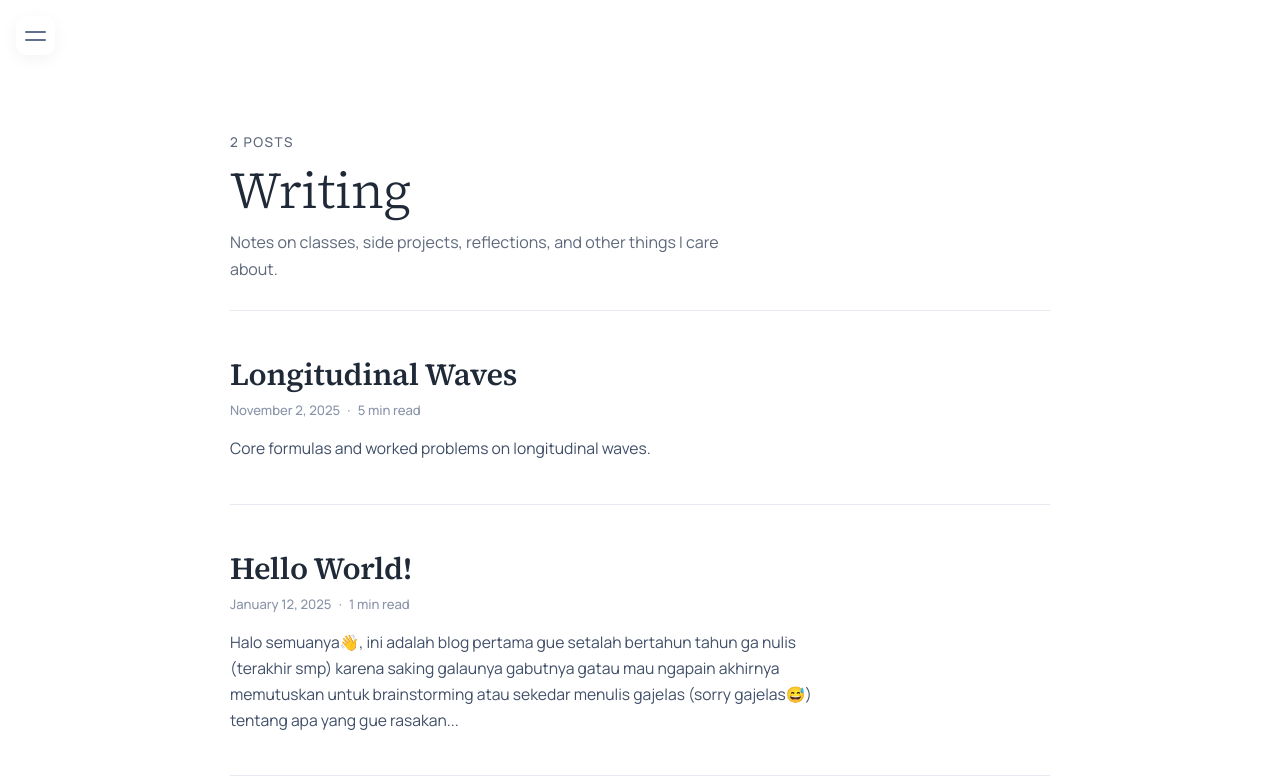
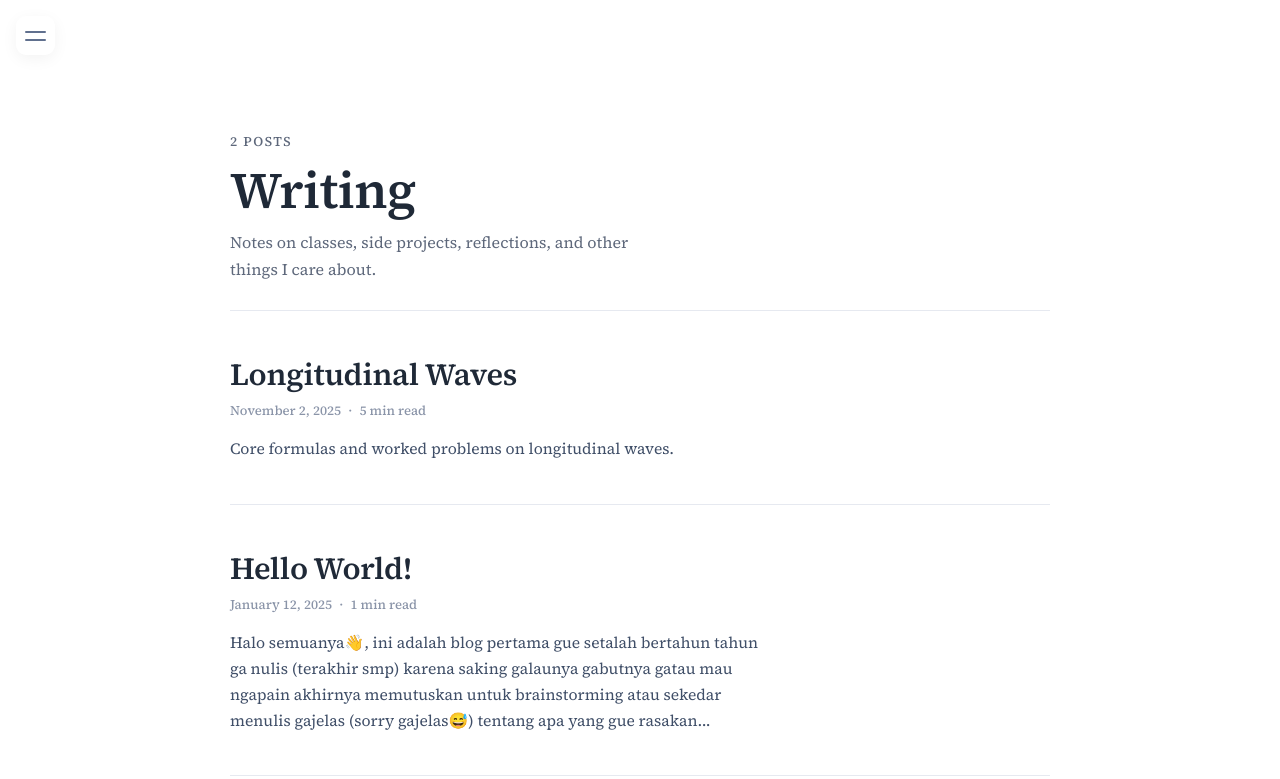
Before and after one commit to muhammadakfz/personal-site, an Astro site: page /blog in a window 1280 px wide. Built offline with nearby package versions, Linux system fonts and the light colour scheme; Astro itself is replaced by a stand-in of ours.

Commit message:
style: update body typography and redesign profile action buttons

```diff
--- a/src/pages/blog/index.astro
+++ b/src/pages/blog/index.astro
@@ -62,7 +62,7 @@ const sortedPosts = posts.sort(
 >
   <section class="page-heading">
     <p class="eyebrow">{sortedPosts.length} posts</p>
-    <h1 class="page-title yellowtail-regular">Writing</h1>
+    <h1 class="page-title">Writing</h1>
     <p class="page-summary">Notes on classes, side projects, reflections, and other things I care about.</p>
   </section>
 
--- a/src/styles/global.css
+++ b/src/styles/global.css
@@ -31,14 +31,15 @@ html {
 }
 
 body {
-	font-family: var(--font-sans);
-	font-size: 16px;
+	font-family: var(--font-serif);
+	font-size: 1.05rem;
 	font-weight: 400;
 	color: var(--color-text);
 	line-height: 1.7;
 	text-rendering: optimizeLegibility;
 	-webkit-font-smoothing: antialiased;
-	background: var(--color-bg);
+	-moz-osx-font-smoothing: grayscale;
+	background-color: var(--color-bg);
 	transition: background-color 360ms ease, color 260ms ease;
 }
 
@@ -324,7 +325,7 @@ summary:focus-visible {
 	margin: 0 auto;
 	display: flex;
 	flex-wrap: wrap;
-	align-items: center;
+	align-items: flex-start;
 	gap: clamp(1.2rem, 2.7vw, 2.2rem);
 	transform: none;
 }
@@ -337,6 +338,7 @@ summary:focus-visible {
 	box-shadow: 0 8px 18px rgba(15, 23, 42, 0.12);
 	border: 1px solid rgba(31, 52, 96, 0.12);
 	background: #d7d8de;
+	margin-top: 0.4rem;
 }
 
 .profile-copy {
@@ -379,48 +381,65 @@ summary:focus-visible {
 }
 
 .profile-actions {
-	margin-top: 0.82rem;
+	margin-top: 0.85rem;
 	display: flex;
 	flex-wrap: wrap;
 	align-items: center;
-	gap: 0.86rem;
+	gap: 0.85rem;
 }
 
 .profile-action {
 	display: inline-flex;
 	align-items: center;
-	padding: 0;
-	border: 0;
+	padding: 0.55rem 1.25rem;
+	border: 1px solid #cbd5e1;
+	border-radius: 999px;
 	background: transparent;
-	color: var(--color-muted);
-	font-size: 0.79rem;
+	color: #334155;
+	font-family: var(--font-sans);
+	font-size: 0.84rem;
 	font-weight: 500;
 	line-height: 1.2;
-	letter-spacing: 0.06em;
-	text-transform: uppercase;
+	letter-spacing: 0.04em;
 	text-decoration: none;
-	transition: color 220ms ease;
+	transition: all 300ms ease;
 }
 
 .profile-action:hover {
-	color: var(--color-accent);
+	border-color: #0f172a;
+	color: #0f172a;
+	transform: translateY(-1px);
+	box-shadow: 0 4px 12px rgba(15, 23, 42, 0.05);
 }
 
-.profile-action[href*="instagram.com"]:hover {
-	color: #e1306c;
-	background-image: linear-gradient(45deg, #f58529 0%, #dd2a7b 50%, #8134af 100%);
-	-webkit-background-clip: text;
-	background-clip: text;
-	-webkit-text-fill-color: transparent;
-}
-
+/* Primary Button (Read Writing) */
 .profile-action.is-primary {
-	color: var(--color-text);
-	font-weight: 600;
+	background: #0f172a;
+	color: #ffffff;
+	border-color: #0f172a;
+	font-weight: 500;
+	box-shadow: 0 2px 8px rgba(15, 23, 42, 0.15);
 }
 
 .profile-action.is-primary:hover {
-	color: var(--color-accent-strong);
+	background: #1e293b;
+	border-color: #1e293b;
+	color: #ffffff;
+	box-shadow: 0 6px 16px rgba(15, 23, 42, 0.2);
+}
+
+/* LinkedIn Button */
+.profile-action[href*="linkedin.com"]:hover {
+	border-color: #0077b5;
+	color: #0077b5;
+	background: rgba(0, 119, 181, 0.04);
+}
+
+/* Instagram Button */
+.profile-action[href*="instagram.com"]:hover {
+	border-color: #d62976;
+	color: #d62976;
+	background: rgba(214, 41, 118, 0.04);
 }
 
 .profile-action:focus-visible {
@@ -454,7 +473,7 @@ summary:focus-visible {
 .page-title {
 	margin: 0;
 	font-family: var(--font-serif);
-	font-weight: 350;
+	font-weight: 600;
 	font-size: clamp(2.15rem, 4.1vw, 3.2rem);
 	line-height: 1.02;
 	letter-spacing: -0.012em;
```
